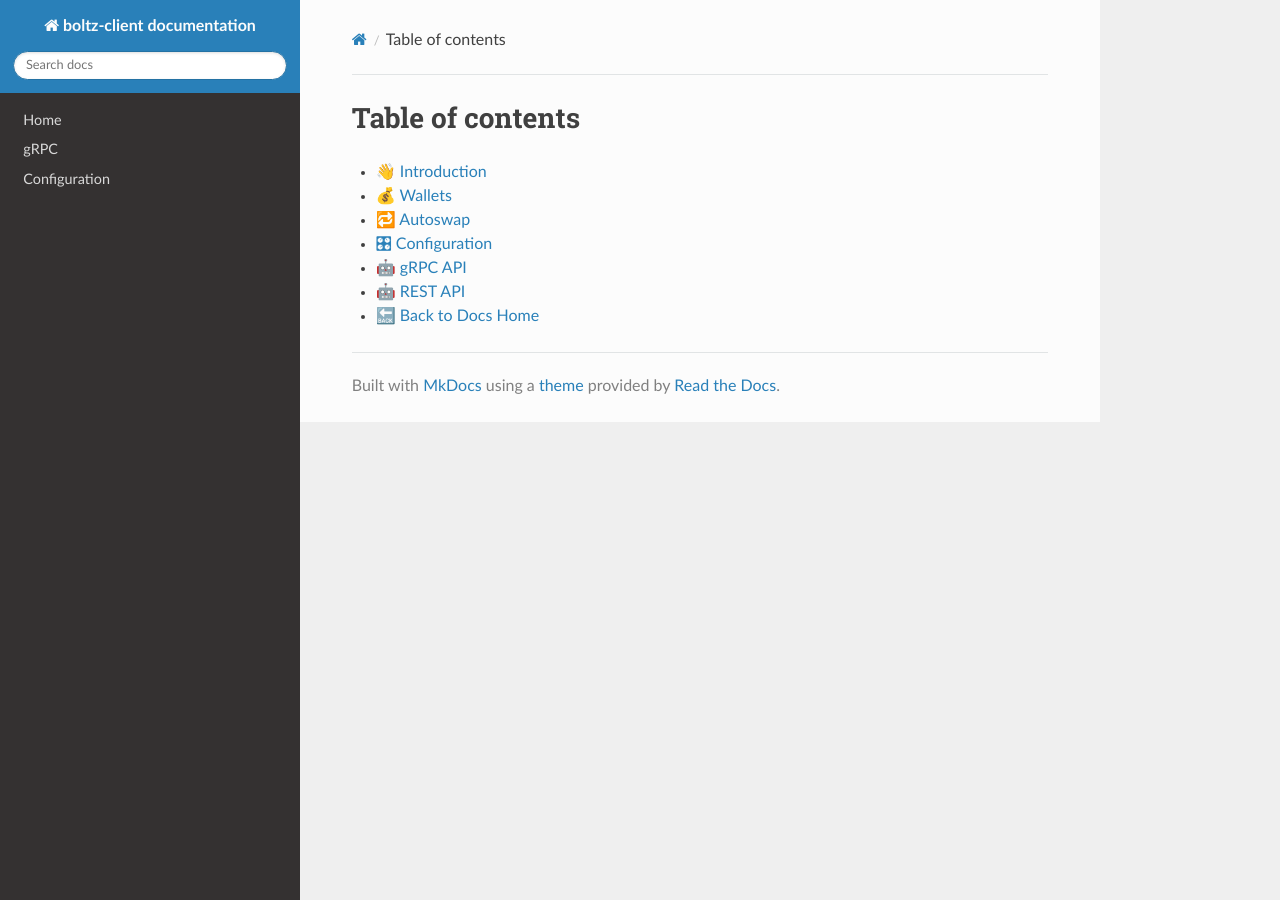
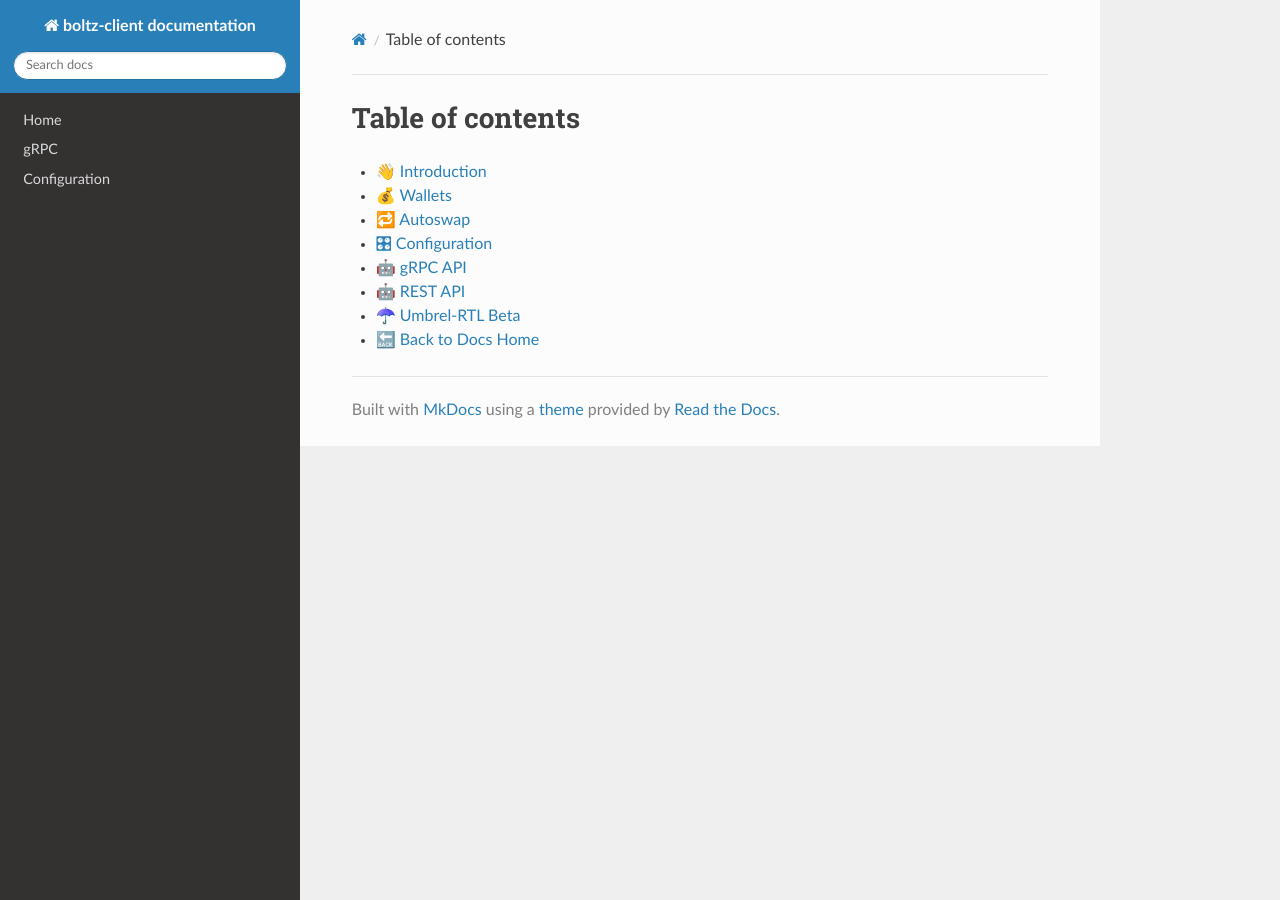
Before and after one commit to BoltzExchange/boltz-client, an MkDocs documentation site: the page built from docs/SUMMARY.md, in a window 1280 px wide. Built offline with MkDocs 1.6.1, drawn with Linux system fonts in a browser that asks for light colours; nearby versions of some CDN libraries.

Commit message:
feat: add umbrel rtl testing doc to gitbook

```diff
--- a/docs/SUMMARY.md
+++ b/docs/SUMMARY.md
@@ -6,4 +6,5 @@
 * [🎛 Configuration](configuration.md)
 * [🤖 gRPC API](grpc.md)
 * [🤖 REST API](https://github.com/BoltzExchange/boltz-client/blob/master/boltzrpc/rest-annotations.yaml)
+* [☂️ Umbrel-RTL Beta](rtl-testing.md)
 * [🔙 Back to Docs Home](https://app.gitbook.com/o/SPM8mTvJyc7OIzGL3HD7/s/XUXMXrD8YTzvuqvAeom7/)
```
